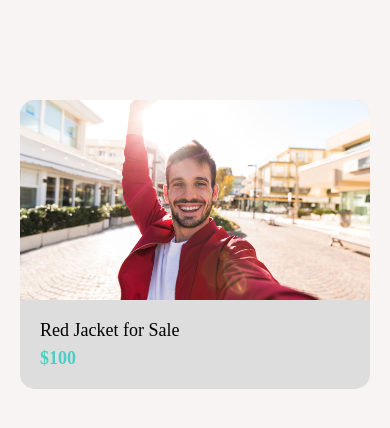
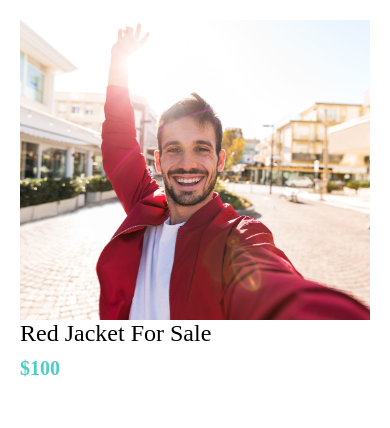
Before and after one commit to matthewmjm/react-native-selling-app, a React Native app: screen / in a window 390 px wide. Shown: the top 428 px of the page. Built offline with nearby package versions, Linux system fonts and the light colour scheme.

Commit message:
build the Listing component

```diff
--- a/App.js
+++ b/App.js
@@ -7,20 +7,11 @@
 import { MaterialCommunityIcons } from '@expo/vector-icons';
 import AppButton from './src/components/AppButton';
 import Card from './src/components/Card';
+import ListingDetailsScreen from './src/screens/ListingDetailsScreen';
 
 const App = () => {
   return (
-    <View style={{
-      backgroundColor:'#f8f4f4',
-      padding: 20,
-      paddingTop: 100
-    }}>
-      <Card
-        title="Red Jacket for Sale"
-        subTitle="$100"
-        image={require("./src/assets/jacket.jpg")}
-      />
-    </View>
+    <ListingDetailsScreen />
   )
 }
 
--- /dev/null
+++ b/src/screens/ListingDetailsScreen.js
@@ -0,0 +1,40 @@
+import React from 'react';
+import { View, Image, StyleSheet, Text } from 'react-native';
+import AppText from '../components/AppText/AppText'
+import colors from '../config/colors';
+
+const ListingDetailsScreen = (props) => {
+    return (
+        <View style={styles.detailsContainer}>
+            <Image style={styles.image} source={require('../assets/jacket.jpg')} />
+            <View>
+                <AppText style={styles.title}>Red Jacket For Sale</AppText>
+                <AppText style={styles.price}>$100</AppText>
+            </View>
+        </View>
+    );
+};
+
+
+const styles = StyleSheet.create({
+    detailsContainer: {
+        padding: 20,
+    },
+    image: {
+        width: '100%',
+        height: 300,
+    },
+    price: {
+        color: colors.secondary,
+        fontWeight: 'bold',
+        fontSize: 20,
+        marginVertical: 10,
+    },
+    title: {
+        fontSize: 24,
+        fontWeight: '500',
+    }
+})
+
+
+export default ListingDetailsScreen;
```
